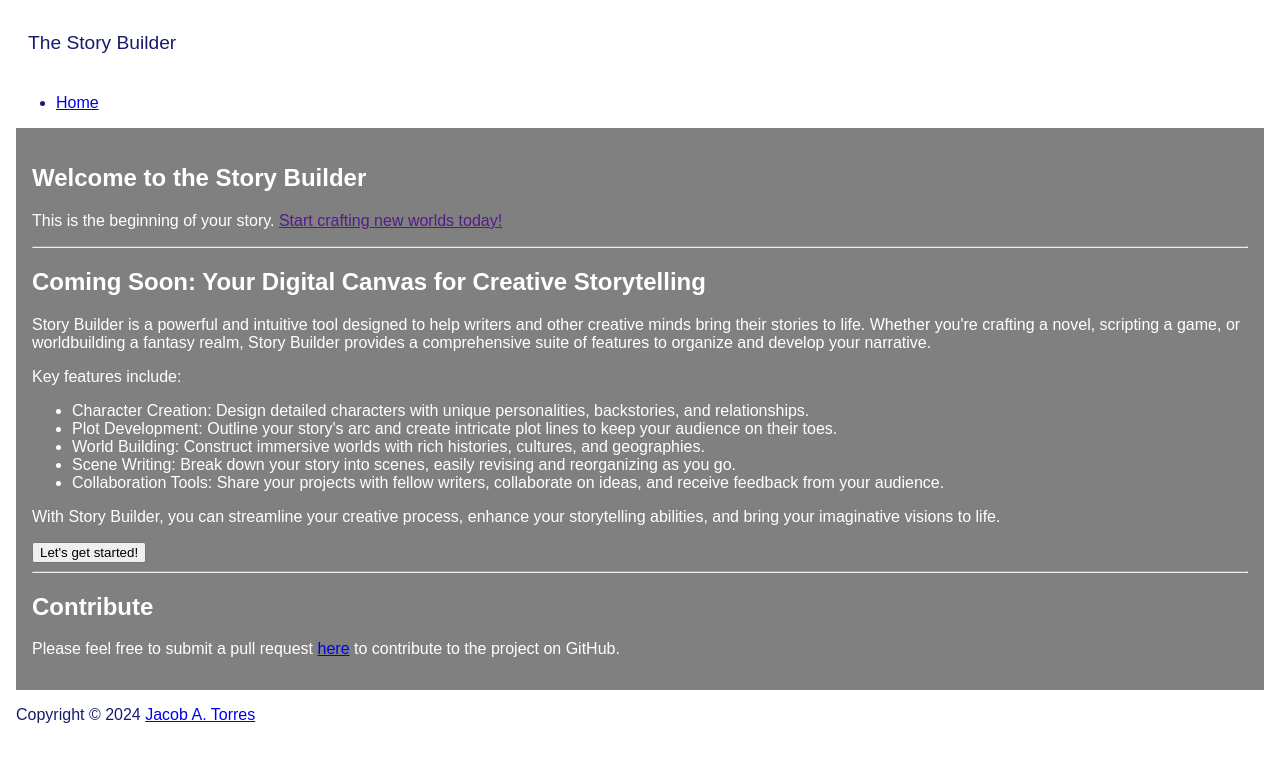
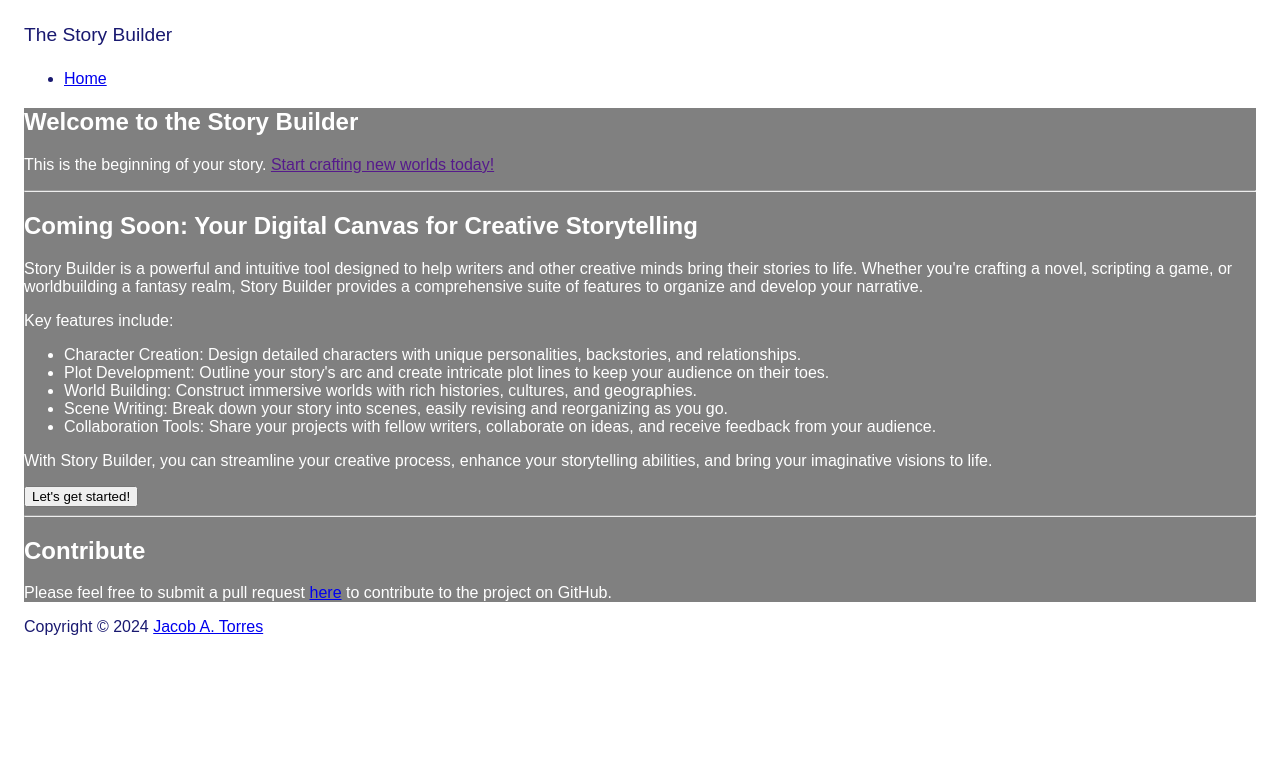
Before and after one commit to jacob-torres/Story-Builder, a Django app: page / in a window 1280 px wide. Shown: the top 762 px of the page. Run offline with Django 5.2, Linux system fonts and the light colour scheme.

Commit message:
Cleaned up a few CSS styles.

```diff
--- a/storybuilder/app/static/css/style.css
+++ b/storybuilder/app/static/css/style.css
@@ -1,20 +1,18 @@
 html{
-    background-color: #fff; /* Pure White */
     color: #191970;  /* Midnight Blue */
     font-family: Arial, sans-serif;
-    padding: 0px;
-    margin: 0px;
-    border: 0px;
+    padding: 0;
+    margin: 0;
+    border: none;
 }
 
 body {
     padding: 1rem;
-    margin: auto;
+    margin: 0.5rem;
 }
 
 header {
     font-size: 1.2rem;
-    padding: 1rem 0.75rem;
     margin: 0.5 auto;
     margin-bottom: 1.5rem;
     border: hidden;
@@ -23,5 +21,4 @@ header {
 main {
     background-color: #808080; /* Medium Gray */
     color: #fff; /* Pure White */
-    padding: 1em;
 }
```
